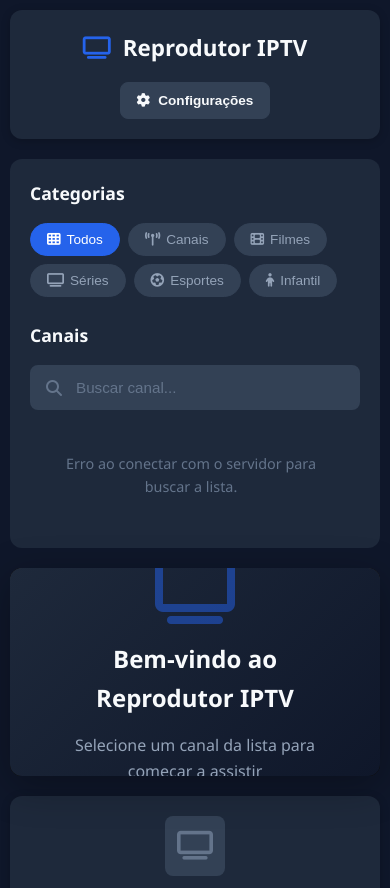
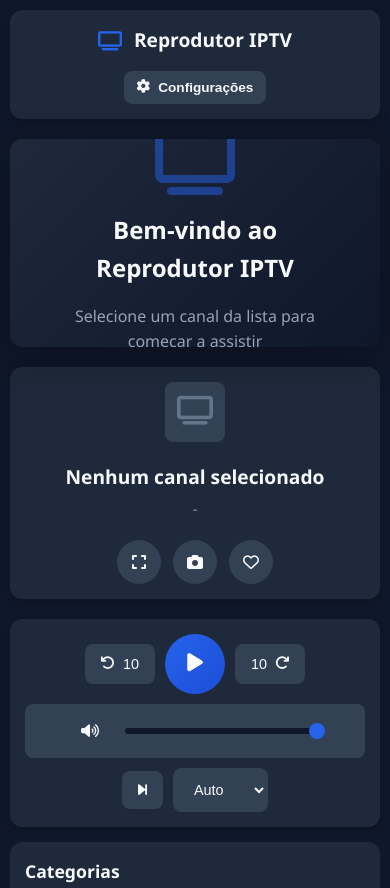
Before and after one commit to kiroalemao2026/iptv-2026, a website: page index.html in a window 390 px wide. Shown: the top 888 px of the page. Drawn offline with nearby package versions, Linux system fonts and the light colour scheme; no server answers.

Commit message:
Correção e melhorias massivas em mobile (layout Responsivo)

```diff
--- a/estilos.css
+++ b/estilos.css
@@ -921,7 +921,9 @@ body {
 /* ==================== Responsivo ==================== */
 @media (max-width: 1024px) {
     .conteudo-principal {
-        grid-template-columns: 1fr;
+        display: flex;
+        flex-direction: column-reverse; /* Player sempre em cima no celular */
+        gap: 20px;
     }
 
     .painel-lateral {
@@ -932,26 +934,32 @@ body {
 @media (max-width: 768px) {
     .cabecalho {
         flex-direction: column;
-        gap: 16px;
+        gap: 15px;
         text-align: center;
+        padding: 15px;
     }
 
     .controles-cabecalho {
         width: 100%;
         justify-content: center;
+        flex-wrap: wrap; /* Impede dos botões quebrarem o layout se for muito estreito */
     }
 
     .info-canal {
         flex-direction: column;
         text-align: center;
+        padding: 15px;
     }
 
     .acoes-canal {
         justify-content: center;
+        flex-wrap: wrap;
     }
 
     .controles-player {
         flex-wrap: wrap;
+        padding: 15px;
+        gap: 10px;
     }
 
     .controle.volume {
@@ -963,6 +971,10 @@ body {
         flex: 1;
         max-width: 200px;
     }
+
+    .lista-canais {
+        max-height: 350px;
+    }
 }
 
 @media (max-width: 480px) {
@@ -970,14 +982,32 @@ body {
         padding: 10px;
     }
 
+    .conteudo-principal {
+        gap: 15px;
+        min-height: auto;
+    }
+
     .cabecalho h1 {
-        font-size: 1.4rem;
+        font-size: 1.2rem;
     }
 
     .botao-primario,
     .botao-secundario {
-        padding: 10px 16px;
+        padding: 8px 12px;
         font-size: 0.85rem;
+    }
+
+    .painel-lateral {
+        padding: 15px;
+    }
+
+    .categorias-container {
+        justify-content: center;
+    }
+
+    .categoria-botao {
+        padding: 6px 12px;
+        font-size: 0.8rem;
     }
 }
 
```
